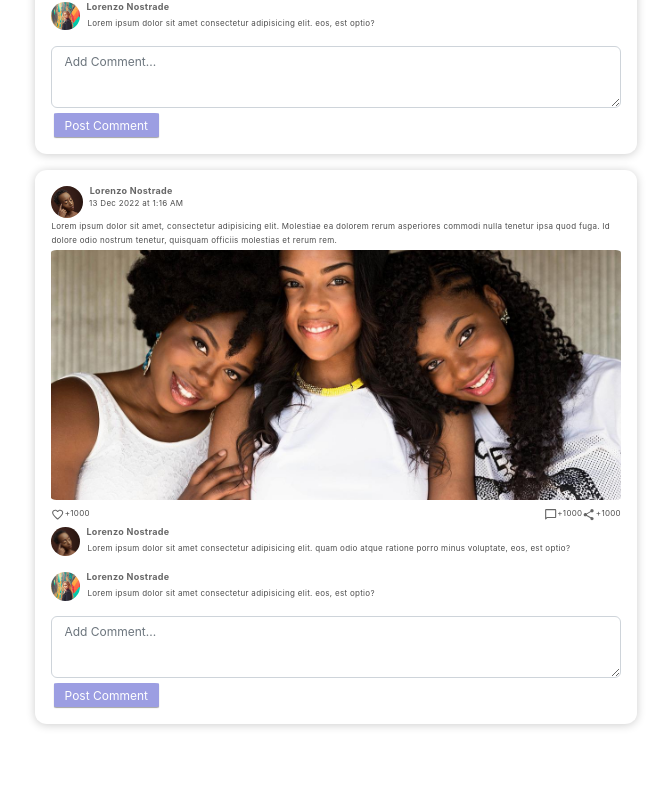
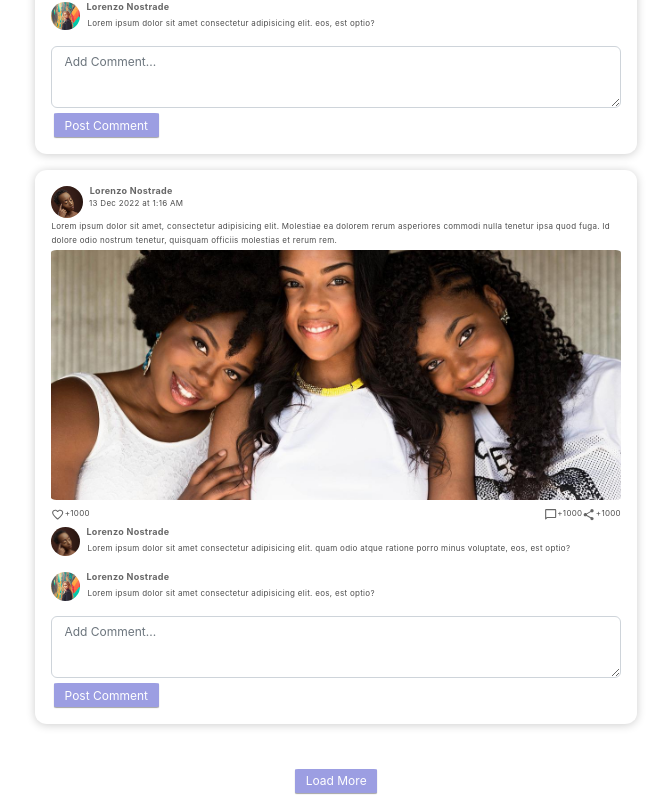
Before and after one commit to YamiKawa1/Inteligente, a React (Create React App) app: page / in a window 1280 px wide. Shown: the part 1412-2213 px from the top of the page, without its empty margins (287-958 px from the left). Before the commit the page ends 2176 px from the top, so only its background shows below. Built offline with nearby package versions, Linux system fonts and the light colour scheme.

Commit message:
center ready

```diff
--- a/src/components/layouts/CenterWall/CenterWall.jsx
+++ b/src/components/layouts/CenterWall/CenterWall.jsx
@@ -1,6 +1,7 @@
 import React from 'react'
 import '../layouts.css'
 import Post from '../Post/Post'
+import Button from '../../common/Button'
 
 export default function CenterWall() {
   return (
@@ -9,7 +10,9 @@ export default function CenterWall() {
       <Post/>
       <Post/>
       <br />
-
+      <div className='LoadMore'>
+        <Button active height='2em' text='Load More'/>
+      </div>
     </div>
   )
 }
--- a/src/components/layouts/layouts.css
+++ b/src/components/layouts/layouts.css
@@ -97,3 +97,8 @@
 .MakeComment textarea::placeholder{
     font-size: 12px;
 }
+
+.LoadMore{
+    text-align: center;
+    margin-bottom: .5em;
+}
```
